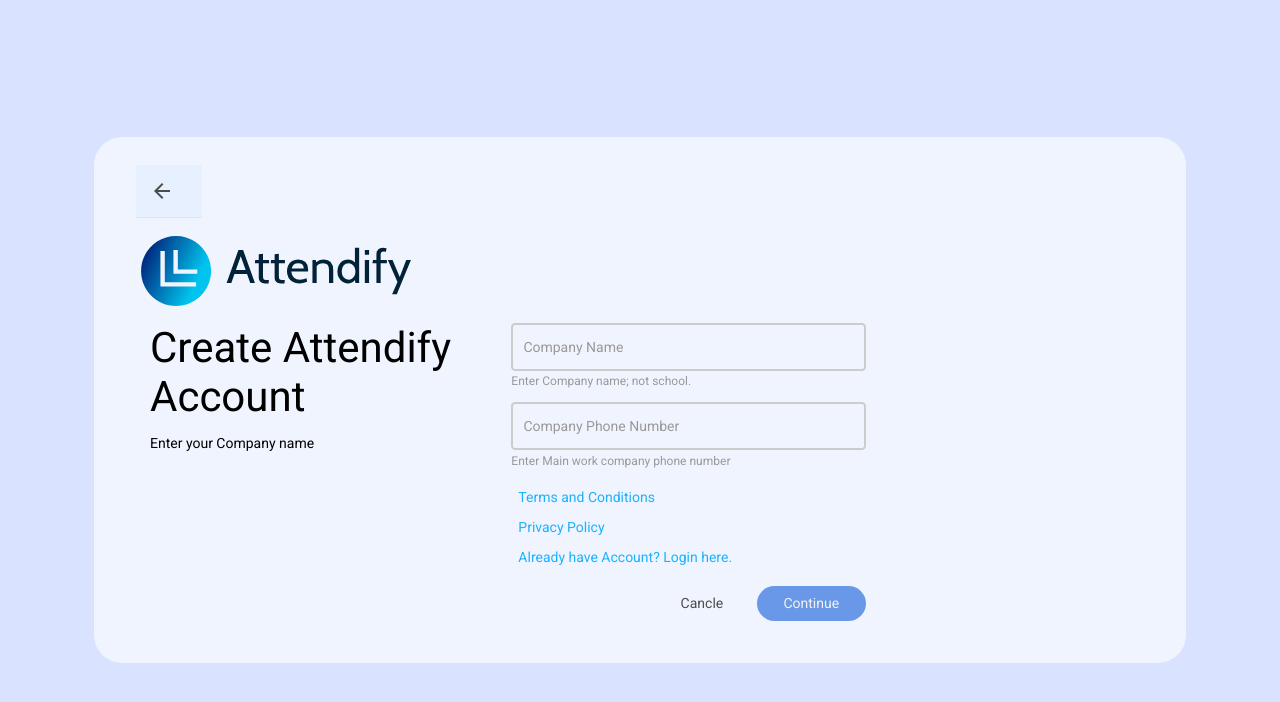
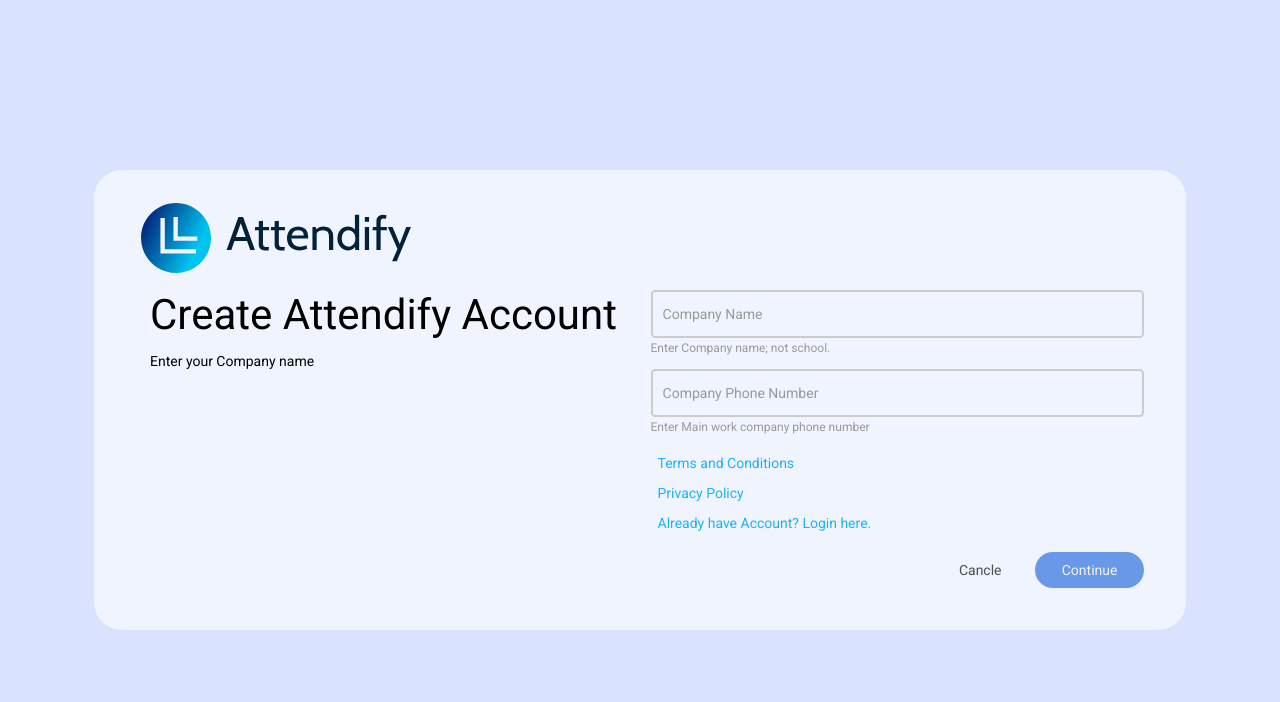
Before and after one commit to hoppxi/attendify, a Next.js app: page /auth/signup in a window 1280 px wide. Shown: the top 702 px of the page. Built offline with nearby package versions, Linux system fonts and the light colour scheme.

Commit message:
Remove context bar from auth pages

```diff
--- a/src/app/auth/login/page.module.css
+++ b/src/app/auth/login/page.module.css
@@ -21,6 +21,10 @@
     background-color: var(--secondary-000);
     padding: 2rem 3rem !important;
     height: max-content !important;
+}
+
+.container :last-child {
+    width: 100%;
 }
 
 .form_container {
--- a/src/app/auth/login/page.tsx
+++ b/src/app/auth/login/page.tsx
@@ -13,7 +13,7 @@ export default function Login() {
     const { isNavDrawerOpen, toggleNavDrawer } = useNavDrawer();
     return(
         <div className={style.app}>
-            <Container hasNavDrawer={false} hasNavbar={false} hasTopAppbar={false} className={`${style.login_card} ${style.login} ${style.container}`}>
+            <Container hideContextBar hasNavDrawer={false} hasNavbar={false} hasTopAppbar={false} className={`${style.login_card} ${style.login} ${style.container}`}>
 
                 <Logo type="medium" className={style.logo} />
                 <div className={style.form_container}>
--- a/src/app/auth/login/school/page.module.css
+++ b/src/app/auth/login/school/page.module.css
@@ -1,5 +1,5 @@
 
-.container {
+.container :last-child {
     display: flex;
     align-items: center;
     flex-direction: column;
--- a/src/app/auth/login/school/page.tsx
+++ b/src/app/auth/login/school/page.tsx
@@ -17,7 +17,7 @@ export default function Settings() {
 	return (
 	  	<>
 			{isLargeScreen ? <CoreNormalAppbar navdrawerOpener={toggleNavDrawer} title="Select School" /> : <CoreSearchbarAppbar title="Select School" />}
-			<Container hasSearchbarAppbar hasNavbar={false} hasNavDrawer={false} className={style.container} >
+			<Container hideContextBar hasSearchbarAppbar hasNavbar={false} hasNavDrawer={false} className={style.container} >
 				<div className={style.header}>Select a school to login</div>
 				<div className={style.card_container}>
 					<Card
--- a/src/app/auth/signup/account-credentials/page.tsx
+++ b/src/app/auth/signup/account-credentials/page.tsx
@@ -13,7 +13,7 @@ export default function Login() {
     const { isNavDrawerOpen, toggleNavDrawer } = useNavDrawer();
     return(
         <div className={style.app}>
-            <Container hasNavDrawer={false} hasNavbar={false} hasTopAppbar={false} className={`${style.login_card} ${style.login} ${style.container}`}>
+            <Container hideContextBar hasNavDrawer={false} hasNavbar={false} hasTopAppbar={false} className={`${style.login_card} ${style.login} ${style.container}`}>
 
                 <Logo type="medium" className={style.logo} />
                 <div className={style.form_container}>
--- a/src/app/auth/signup/add-branch/page.tsx
+++ b/src/app/auth/signup/add-branch/page.tsx
@@ -13,7 +13,7 @@ export default function Login() {
     const { isNavDrawerOpen, toggleNavDrawer } = useNavDrawer();
     return(
         <div className={style.app}>
-            <Container hasNavDrawer={false} hasNavbar={false} hasTopAppbar={false} className={`${style.login_card} ${style.login} ${style.container}`}>
+            <Container hideContextBar hasNavDrawer={false} hasNavbar={false} hasTopAppbar={false} className={`${style.login_card} ${style.login} ${style.container}`}>
 
                 <Logo type="medium" className={style.logo} />
                 <div className={style.form_container}>
--- a/src/app/auth/signup/branch-admin/page.tsx
+++ b/src/app/auth/signup/branch-admin/page.tsx
@@ -13,7 +13,7 @@ export default function Login() {
     const { isNavDrawerOpen, toggleNavDrawer } = useNavDrawer();
     return(
         <div className={style.app}>
-            <Container hasNavDrawer={false} hasNavbar={false} hasTopAppbar={false} className={`${style.login_card} ${style.login} ${style.container}`}>
+            <Container hideContextBar hasNavDrawer={false} hasNavbar={false} hasTopAppbar={false} className={`${style.login_card} ${style.login} ${style.container}`}>
 
                 <Logo type="medium" className={style.logo} />
                 <div className={style.form_container}>
--- a/src/app/auth/signup/company-admin/page.tsx
+++ b/src/app/auth/signup/company-admin/page.tsx
@@ -13,7 +13,7 @@ export default function Login() {
     const { isNavDrawerOpen, toggleNavDrawer } = useNavDrawer();
     return(
         <div className={style.app}>
-            <Container hasNavDrawer={false} hasNavbar={false} hasTopAppbar={false} className={`${style.login_card} ${style.login} ${style.container}`}>
+            <Container hideContextBar hasNavDrawer={false} hasNavbar={false} hasTopAppbar={false} className={`${style.login_card} ${style.login} ${style.container}`}>
 
                 <Logo type="medium" className={style.logo} />
                 <div className={style.form_container}>
--- a/src/app/auth/signup/company-details/page.tsx
+++ b/src/app/auth/signup/company-details/page.tsx
@@ -13,7 +13,7 @@ export default function Login() {
     const { isNavDrawerOpen, toggleNavDrawer } = useNavDrawer();
     return(
         <div className={style.app}>
-            <Container hasNavDrawer={false} hasNavbar={false} hasTopAppbar={false} className={`${style.login_card} ${style.login} ${style.container}`}>
+            <Container hideContextBar hasNavDrawer={false} hasNavbar={false} hasTopAppbar={false} className={`${style.login_card} ${style.login} ${style.container}`}>
 
                 <Logo type="medium" className={style.logo} />
                 <div className={style.form_container}>
--- a/src/app/auth/signup/create-branch/page.tsx
+++ b/src/app/auth/signup/create-branch/page.tsx
@@ -13,7 +13,7 @@ export default function Login() {
     const { isNavDrawerOpen, toggleNavDrawer } = useNavDrawer();
     return(
         <div className={style.app}>
-            <Container hasNavDrawer={false} hasNavbar={false} hasTopAppbar={false} className={`${style.login_card} ${style.login} ${style.container}`}>
+            <Container hideContextBar hasNavDrawer={false} hasNavbar={false} hasTopAppbar={false} className={`${style.login_card} ${style.login} ${style.container}`}>
 
                 <Logo type="medium" className={style.logo} />
                 <div className={style.form_container}>
--- a/src/app/auth/signup/page.module.css
+++ b/src/app/auth/signup/page.module.css
@@ -21,6 +21,10 @@
     background-color: var(--secondary-000);
     padding: 2rem 3rem !important;
     height: max-content !important;
+}
+
+.container :last-child {
+    width: 100%;
 }
 
 .form_container {
--- a/src/app/auth/signup/page.tsx
+++ b/src/app/auth/signup/page.tsx
@@ -13,7 +13,7 @@ export default function Login() {
     const { isNavDrawerOpen, toggleNavDrawer } = useNavDrawer();
     return(
         <div className={style.app}>
-            <Container hasNavDrawer={false} hasNavbar={false} hasTopAppbar={false} className={`${style.login_card} ${style.login} ${style.container}`}>
+            <Container hideContextBar hasNavDrawer={false} hasNavbar={false} hasTopAppbar={false} className={`${style.login_card} ${style.login} ${style.container}`}>
 
                 <Logo type="medium" className={style.logo} />
                 <div className={style.form_container}>
```
